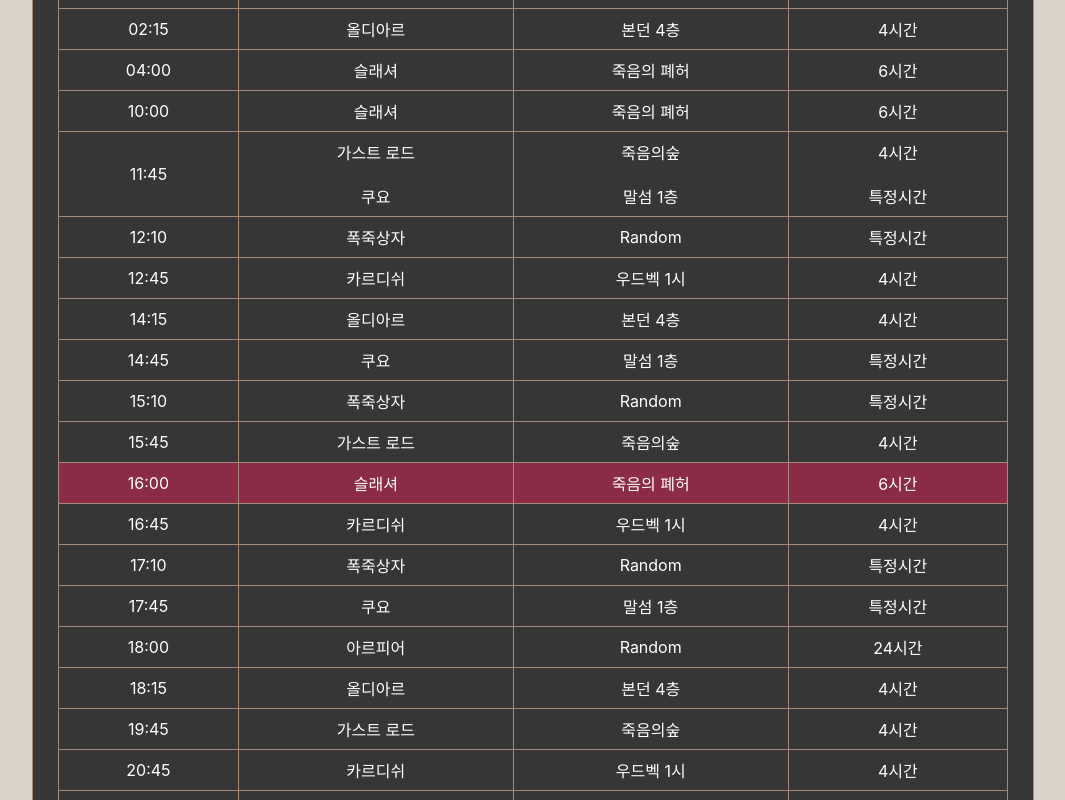
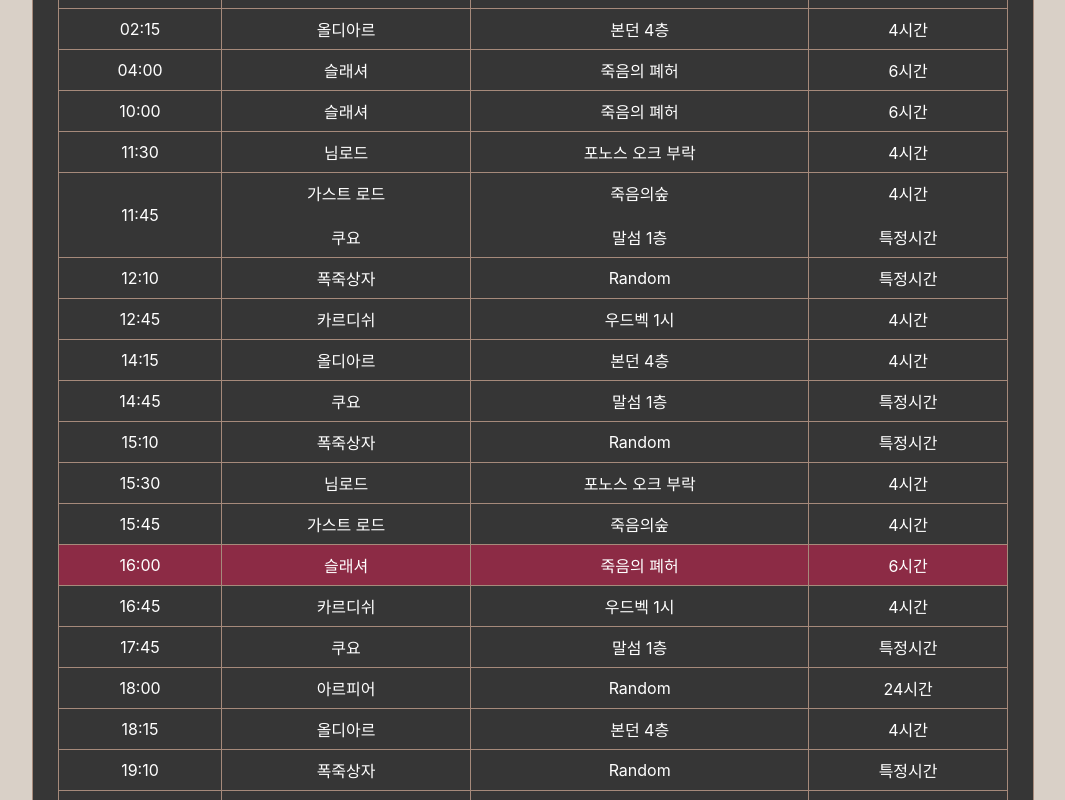
Before and after one commit to nickkies/tt, a React (Create React App) app: page / in a window 1280 px wide. Shown: the part 1320-2120 px from the top of the page, without its empty margins (107-1172 px from the left). Built offline with nearby package versions, Linux system fonts and the light colour scheme.

Commit message:
Feat: "Add boss"

```diff
--- a/src/constant.js
+++ b/src/constant.js
@@ -6,6 +6,7 @@ import slPng from './img/sl.png';
 import apPng from './img/ap.png';
 import fbPng from './img/fb.png';
 import lhPng from './img/lh.png';
+import nlPng from './img/nl.png';
 
 export const BOSS = {
   ad: {
@@ -28,6 +29,13 @@ export const BOSS = {
     region: '죽음의숲',
     term: '4시간',
     img: glPng,
+  },
+  nl: {
+    name: '님로드',
+    appears: ['11:30', '15:30', '19:30', '23:30'],
+    region: '포노스 오크 부락',
+    term: '4시간',
+    img: nlPng,
   },
   ky: {
     name: '쿠요',
@@ -52,7 +60,7 @@ export const BOSS = {
   },
   fb: {
     name: '폭죽상자',
-    appears: ['12:10', '15:10', '17:10'],
+    appears: ['12:10', '15:10', '19:10'],
     region: 'Random',
     term: '특정시간',
     img: fbPng,
@@ -63,8 +71,8 @@ export const BOSS = {
       '00:00',
       '02:00',
       '04:00',
-      // '06:00',
-      // '08:00',
+      '06:00',
+      '08:00',
       '10:00',
       '12:00',
       '14:00',
@@ -77,5 +85,3 @@ export const BOSS = {
     img: lhPng,
   },
 };
-
-// 오르쿠스 6시
```
Also changed, not shown: src/img/nl.png (added).
